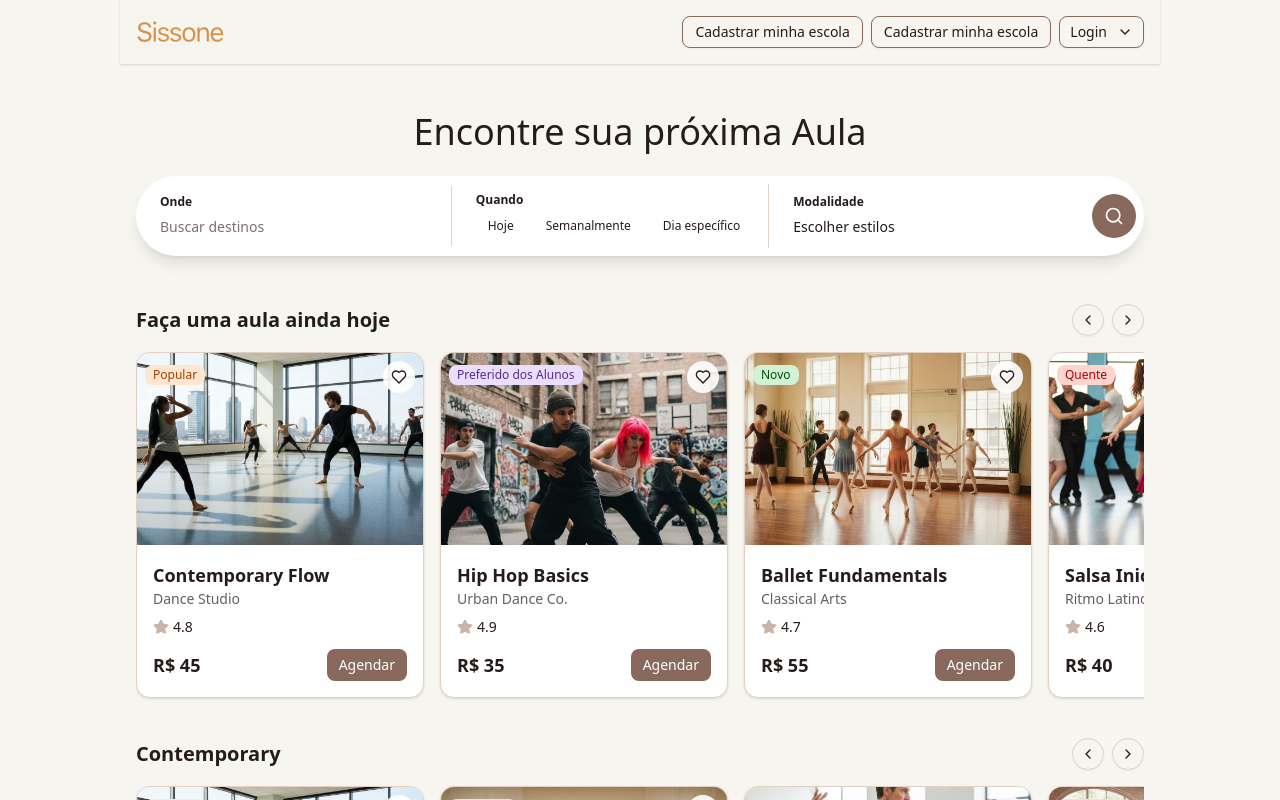
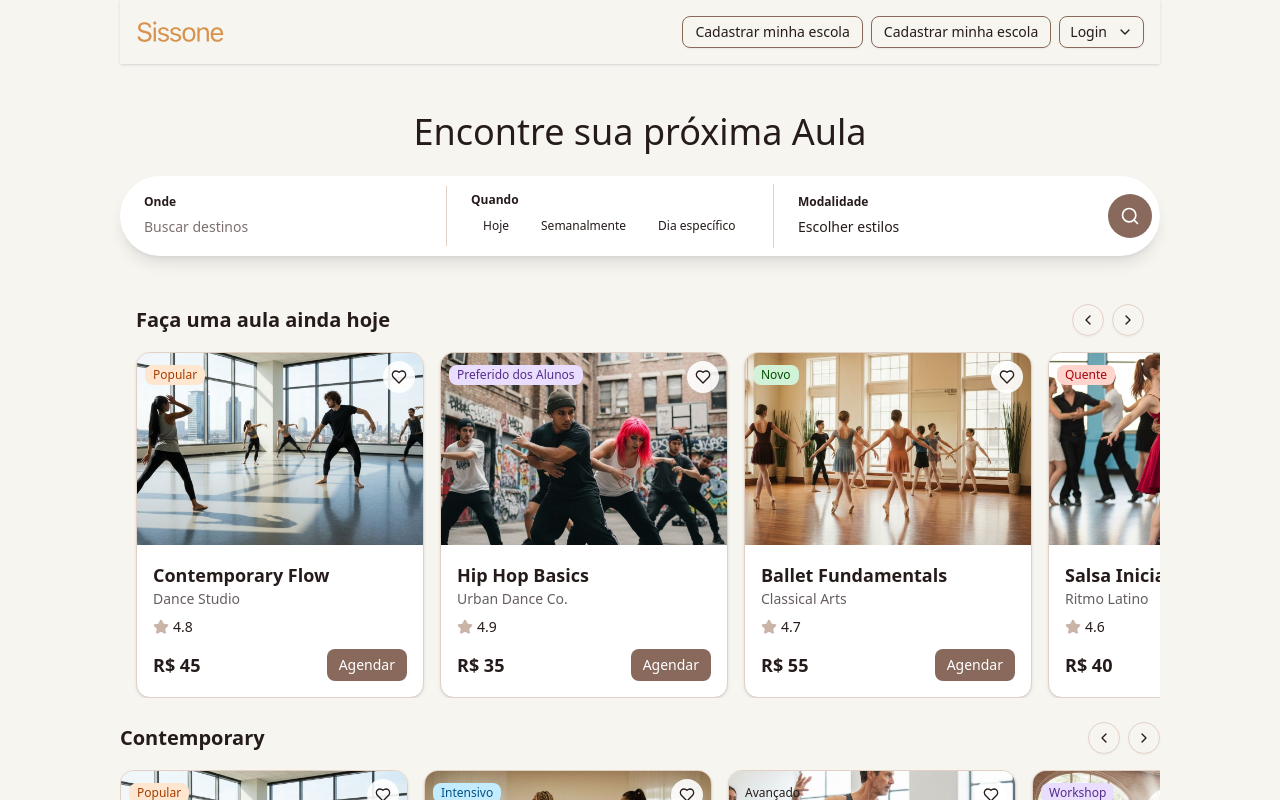
Before and after one commit to polvora-design/sissone-01, a Next.js app: page / in a window 1280 px wide. Built offline with nearby package versions, Linux system fonts and the light colour scheme.

Commit message:
chore: sync changes from Usuário-A-Lead
Update project files and assets from contributor.

#VERCEL_SKIP

Co-authored-by: Pólvora Design <220790520+polvora-design@users.noreply.github.com>

```diff
--- a/app/page.tsx
+++ b/app/page.tsx
@@ -1840,7 +1840,7 @@ const SissonePrototype = () => {
       </div>
 
       <div className="flex-1 overflow-y-auto">
-        <div className="mx-auto w-full max-w-[1040px] px-4">
+        <div className="mx-auto w-full max-w-[1040px] px-0">
           {/* Hero Section */}
           <div className="py-12">
             <h1 className="text-4xl text-foreground mb-6 text-balance font-normal md:text-4xl text-center">
@@ -1946,7 +1946,7 @@ const SissonePrototype = () => {
           <div className="px-0 space-y-6">
             {/* Faça uma aula ainda hoje */}
             <div>
-              <div className="flex items-center justify-between mb-4">
+              <div className="flex items-center justify-between mb-4 px-4">
                 <button
                   onClick={() => handleCategoryClick("today")}
                   className="text-xl font-bold text-foreground hover:text-primary cursor-pointer"
@@ -1974,7 +1974,7 @@ const SissonePrototype = () => {
               </div>
               <div
                 ref={categoryRefs.today}
-                className="flex gap-4 overflow-x-auto scrollbar-hide scroll-smooth pb-4"
+                className="flex gap-4 overflow-x-auto scrollbar-hide scroll-smooth px-4"
                 style={{ scrollbarWidth: "none", msOverflowStyle: "none" }}
               >
                 {todayClasses.map((classItem) => (
```
